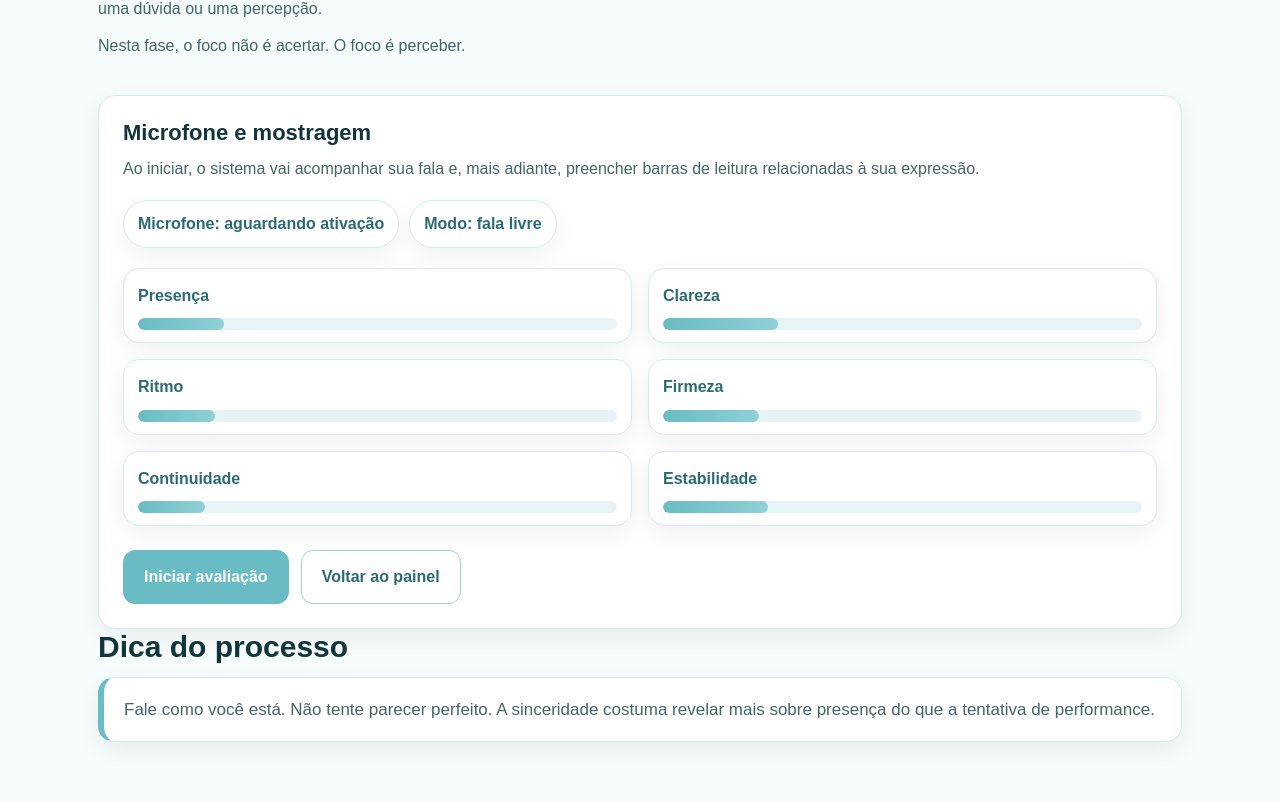
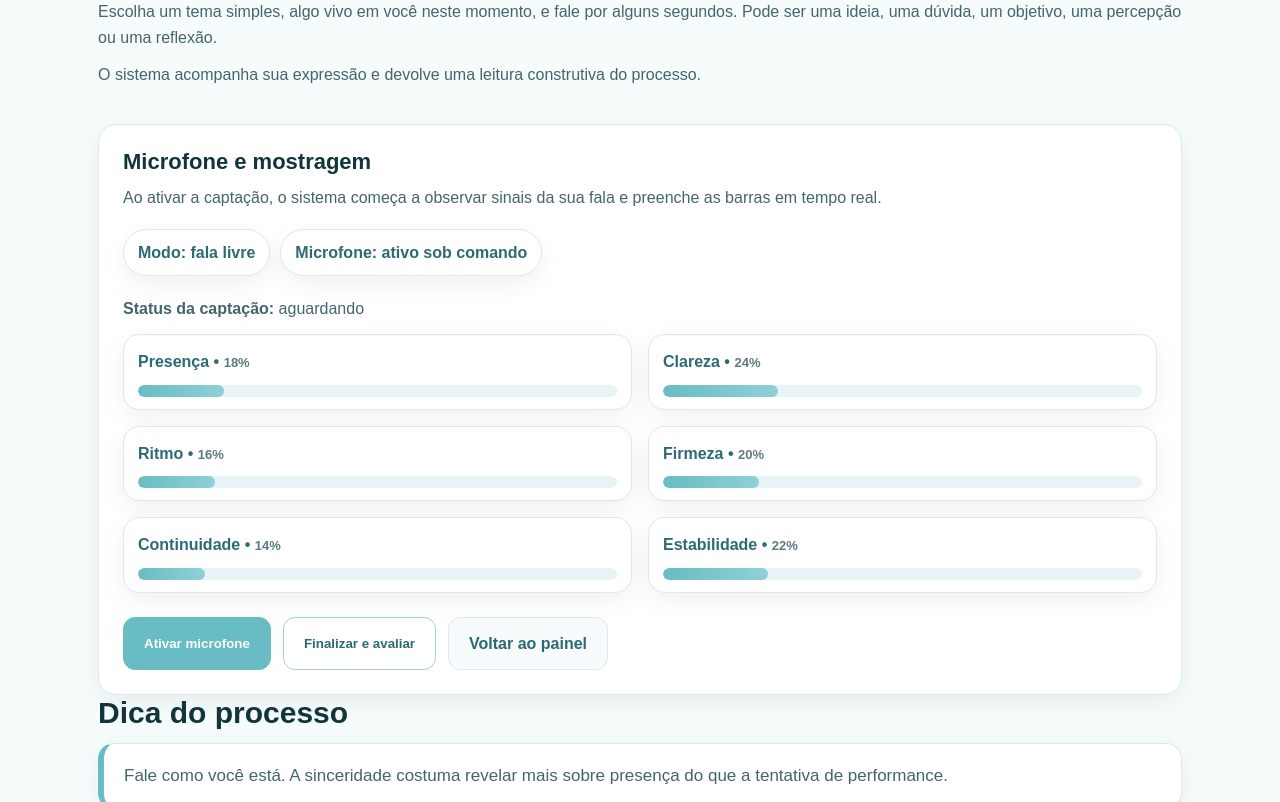
Before and after one commit to paulorobertoxavierjunior-create/alinhamentoelayon, a plain HTML site: page fala-livre.html in a window 1280 px wide. Shown: the part 403-1205 px from the top of the page. Drawn offline with Linux system fonts and the light colour scheme.

Commit message:
Atualizar o fala-livre.html

```diff
--- a/fala-livre.html
+++ b/fala-livre.html
@@ -6,14 +6,15 @@
   <title>Fala Livre • Presença</title>
   <link rel="stylesheet" href="styles.css">
 </head>
-<body>
+<body data-page="fala-livre">
 
   <header class="hero small-hero">
     <img src="IMG-20260218-WA0015.jpg" alt="Logo Elayon" class="hero-logo">
     <div class="hero-badge">Modo de prática</div>
     <h1>Fala livre</h1>
     <p class="hero-text">
-      Fale sobre qualquer tema. O importante aqui é observar como sua expressão se organiza.
+      Fale sobre qualquer tema e observe como sua expressão se organiza.
+      Aqui, o importante não é acertar. É perceber.
     </p>
   </header>
 
@@ -22,61 +23,64 @@
     <section class="section">
       <h2>Proposta do modo</h2>
       <p>
-        Escolha um tema simples, algo que esteja vivo em você neste momento, e fale por alguns
-        segundos. Pode ser uma ideia, uma reflexão, um objetivo, uma dúvida ou uma percepção.
+        Escolha um tema simples, algo vivo em você neste momento, e fale por alguns segundos.
+        Pode ser uma ideia, uma dúvida, um objetivo, uma percepção ou uma reflexão.
       </p>
       <p>
-        Nesta fase, o foco não é acertar. O foco é perceber.
+        O sistema acompanha sua expressão e devolve uma leitura construtiva do processo.
       </p>
     </section>
 
     <section class="card practice-box">
       <h3 style="margin-top:0;">Microfone e mostragem</h3>
       <p>
-        Ao iniciar, o sistema vai acompanhar sua fala e, mais adiante, preencher barras de leitura
-        relacionadas à sua expressão.
+        Ao ativar a captação, o sistema começa a observar sinais da sua fala
+        e preenche as barras em tempo real.
       </p>
 
       <div class="status-row">
-        <div class="status-pill">Microfone: aguardando ativação</div>
         <div class="status-pill">Modo: fala livre</div>
+        <div class="status-pill">Microfone: ativo sob comando</div>
       </div>
+
+      <p><strong>Status da captação:</strong> <span id="crsStatus">aguardando</span></p>
 
       <div class="meter-grid">
         <div class="meter-card">
-          <span>Presença</span>
-          <div class="meter-track"><div class="meter-fill" style="width: 18%;"></div></div>
+          <span>Presença • <small data-crs-label="presenca">18%</small></span>
+          <div class="meter-track"><div class="meter-fill" data-crs="presenca" style="width: 18%;"></div></div>
         </div>
 
         <div class="meter-card">
-          <span>Clareza</span>
-          <div class="meter-track"><div class="meter-fill" style="width: 24%;"></div></div>
+          <span>Clareza • <small data-crs-label="clareza">24%</small></span>
+          <div class="meter-track"><div class="meter-fill" data-crs="clareza" style="width: 24%;"></div></div>
         </div>
 
         <div class="meter-card">
-          <span>Ritmo</span>
-          <div class="meter-track"><div class="meter-fill" style="width: 16%;"></div></div>
+          <span>Ritmo • <small data-crs-label="ritmo">16%</small></span>
+          <div class="meter-track"><div class="meter-fill" data-crs="ritmo" style="width: 16%;"></div></div>
         </div>
 
         <div class="meter-card">
-          <span>Firmeza</span>
-          <div class="meter-track"><div class="meter-fill" style="width: 20%;"></div></div>
+          <span>Firmeza • <small data-crs-label="firmeza">20%</small></span>
+          <div class="meter-track"><div class="meter-fill" data-crs="firmeza" style="width: 20%;"></div></div>
         </div>
 
         <div class="meter-card">
-          <span>Continuidade</span>
-          <div class="meter-track"><div class="meter-fill" style="width: 14%;"></div></div>
+          <span>Continuidade • <small data-crs-label="continuidade">14%</small></span>
+          <div class="meter-track"><div class="meter-fill" data-crs="continuidade" style="width: 14%;"></div></div>
         </div>
 
         <div class="meter-card">
-          <span>Estabilidade</span>
-          <div class="meter-track"><div class="meter-fill" style="width: 22%;"></div></div>
+          <span>Estabilidade • <small data-crs-label="estabilidade">22%</small></span>
+          <div class="meter-track"><div class="meter-fill" data-crs="estabilidade" style="width: 22%;"></div></div>
         </div>
       </div>
 
       <div class="hero-actions" style="justify-content:flex-start; margin-top:24px;">
-        <a class="btn" href="resultado.html">Iniciar avaliação</a>
-        <a class="btn secondary" href="painel.html">Voltar ao painel</a>
+        <button class="btn" id="btnStartCRS" type="button">Ativar microfone</button>
+        <button class="btn secondary" id="btnRegistrarSessao" type="button">Finalizar e avaliar</button>
+        <a class="btn ghost" href="painel.html">Voltar ao painel</a>
       </div>
     </section>
 
@@ -84,8 +88,8 @@
       <h2>Dica do processo</h2>
       <div class="highlight-box">
         <p>
-          Fale como você está. Não tente parecer perfeito. A sinceridade costuma revelar mais
-          sobre presença do que a tentativa de performance.
+          Fale como você está. A sinceridade costuma revelar mais sobre presença
+          do que a tentativa de performance.
         </p>
       </div>
     </section>
@@ -96,9 +100,8 @@
     <p>Presença • fala livre como primeiro espelho da consciência</p>
   </footer>
 
-<script src="app.js"></script>
-<script src="crs.js"></script>
-<script src="ui.js"></script>
-
+  <script src="app.js"></script>
+  <script src="crs.js"></script>
+  <script src="ui.js"></script>
 </body>
 </html>
```
